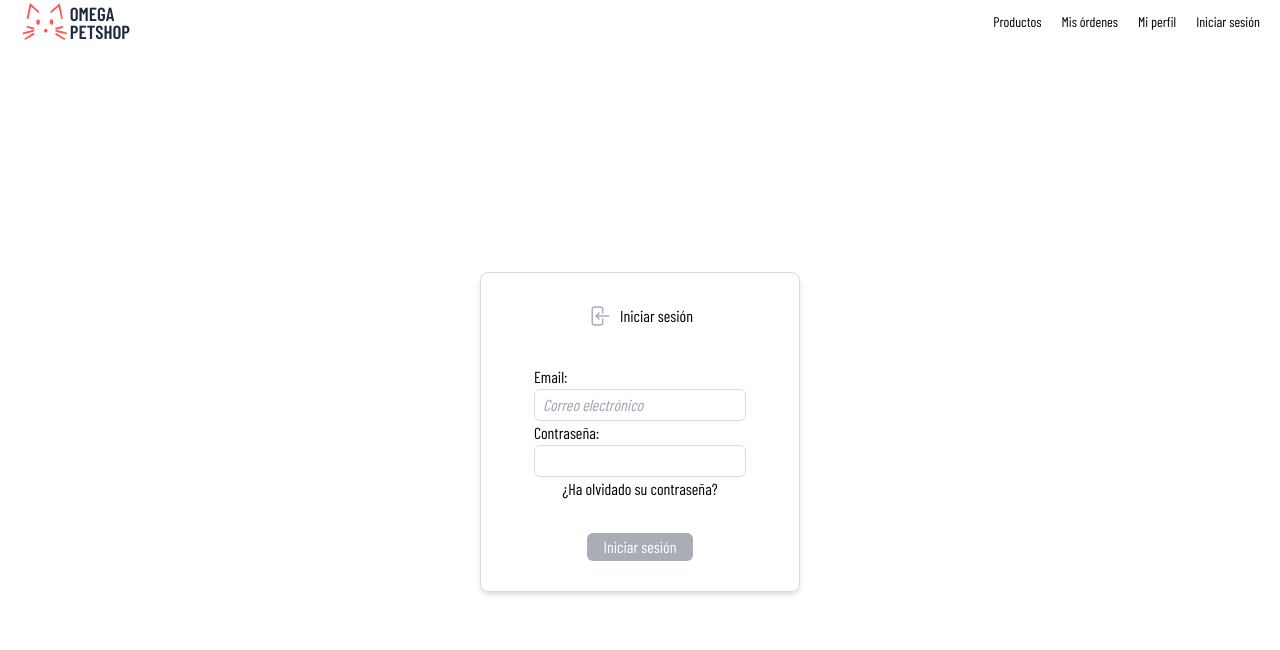
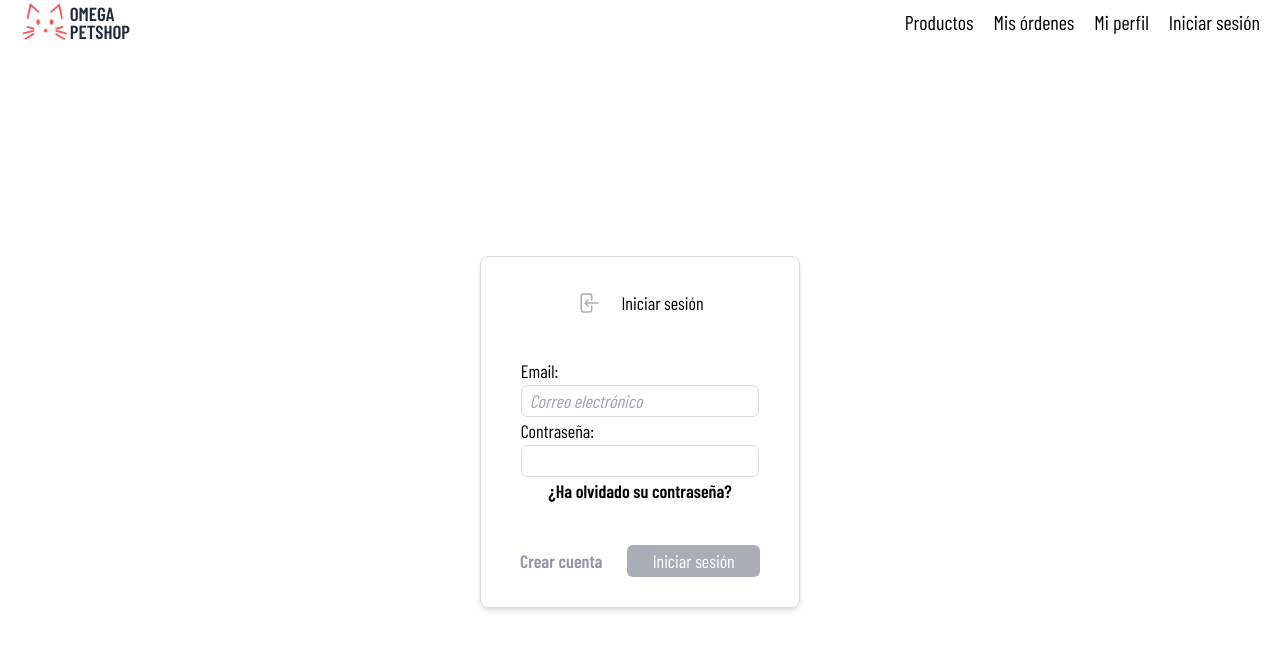
Before and after one commit to nano0018/petshop-react-node, a React (Vite) app in the folder frontend/: page /login in a window 1280 px wide. Shown: the top 650 px of the page. Built offline with nearby package versions, Linux system fonts and the light colour scheme; a web font is replaced by a local one.

Commit message:
:construction: Frontend -> Added sign-up, and forgotten password pages and some visual updates for login page

```diff
--- a/frontend/jsconfig.json
+++ b/frontend/jsconfig.json
@@ -52,6 +52,12 @@
       ],
       "@Test/*": [
         "src/pages/Test/*"
+      ],
+      "@CreateAccount/*": [
+        "src/pages/CreateAccount/*"
+      ],
+      "@ForgotPassword/*": [
+        "src/pages/ForgotPassword/*"
       ]
     }
   }
--- a/frontend/src/components/Navbar/index.jsx
+++ b/frontend/src/components/Navbar/index.jsx
@@ -4,7 +4,7 @@ function Navbar() {
   return (
     <nav className="font-display top-0 flex justify-between items-center fixed z-10 w-full py-3 px-5 text-sm font-light bg-white h-11">
       <Logo className="w-28 h-auto" />
-      <ul className="flex items-center gap-5">
+      <ul className="flex items-center gap-5 text-xl">
         <li>
           <NavLink to="/">Productos</NavLink>
         </li>
--- /dev/null
+++ b/frontend/src/pages/CreateAccount/index.jsx
@@ -0,0 +1,74 @@
+import { UserPlusIcon } from "@heroicons/react/24/solid";
+import { useCallback } from "react";
+import { NavLink } from "react-router-dom";
+
+function CreateAccount() {
+  const onClick = useCallback((e) => {
+    e.preventDefault();
+  });
+  return (
+    <div className="grid grid-cols-1 place-items-center w-full h-[calc(100vh-4rem)] text-lg">
+      <form className="flex flex-col justify-around items-center h-[26rem] w-80 py-3 border border-border_light_gray rounded-lg shadow-md ">
+        <legend className="flex flex-row justify-between items-center w-2/5">
+          <UserPlusIcon className="h-6 w-6 text-light_gray" />
+          <span>Crear cuenta</span>
+        </legend>
+        <p className="text-left text-sm text-salmon">*Todos los campos son obligatorios</p>
+        <div className="flex flex-col items-center w-full h-2/3">
+          <p className="flex flex-col justify-between w-3/4">
+            <input
+              className="border border-border_light_gray rounded-md h-8 px-2 mb-1 placeholder:italic focus:border-salmon focus:outline-none"
+              type="name"
+              name="name"
+              id="name"
+              placeholder="Nombre"
+              required
+            />
+          </p>
+          <p className="flex flex-col justify-between w-3/4">
+            <input
+              className="border border-border_light_gray rounded-md h-8 px-2 placeholder:italic focus:border-salmon focus:outline-none"
+              type="lastName"
+              name="lastName"
+              id="lastName"
+              placeholder="Apellido"
+              required
+            />
+          </p>
+          <p className="flex flex-col justify-between w-3/4">
+            <label htmlFor="email">Email:</label>
+            <input
+              className="border border-border_light_gray rounded-md h-8 px-2 placeholder:italic focus:border-salmon focus:outline-none"
+              type="email"
+              name="email"
+              id="email"
+              placeholder="Correo electrónico"
+            />
+          </p>
+          <p className="flex flex-col justify-between w-3/4">
+            <label htmlFor="password">Contraseña:</label>
+            <input
+              className="border border-border_light_gray rounded-md h-8 px-2 placeholder:italic focus:border-salmon focus:outline-none"
+              type="password"
+              name="password"
+              id="password"
+            />
+          </p>
+          <div className="flex flex-row justify-around items-center w-5/6 mt-4 p-0">
+            <button
+              className="rounded-md w-3/4 h-8 bg-light_gray text-white transition delay-50 ease-in hover:bg-black_blue"
+              onClick={onClick}
+            >
+              Crear cuenta
+            </button>
+          </div>
+          <NavLink to="/login" className="font-bold text-gray transition delay-50 ease-in hover:text-black_blue">
+            Iniciar sesión
+          </NavLink>
+        </div>
+      </form>
+    </div>
+  );
+}
+
+export default CreateAccount;
--- /dev/null
+++ b/frontend/src/pages/ForgotPassword/index.jsx
@@ -0,0 +1,50 @@
+import { LockClosedIcon } from "@heroicons/react/24/solid";
+import { useCallback } from "react";
+import { NavLink } from "react-router-dom";
+
+function ForgotPassword() {
+  const onClick = useCallback((e) => {
+    e.preventDefault();
+  });
+  return (
+    <div className="grid grid-cols-1 place-items-center w-full h-[calc(100vh-4rem)] text-lg">
+      <form className="flex flex-col justify-around items-center h-[18rem] w-80 py-3 border border-border_light_gray rounded-lg shadow-md ">
+        <legend className="flex flex-row justify-between items-center w-3/5">
+          <LockClosedIcon className="h-6 w-6 text-light_gray" />
+          <span>Recuperar contraseña</span>
+        </legend>
+        <p className="text-justify text-sm text-gray w-full px-10">
+          Ingresa tu dirección de correo electrónico de recuperación
+        </p>
+        <div className="flex flex-col items-center w-full h-2/3">
+          <p className="flex flex-col justify-between w-3/4">
+            <label htmlFor="email">Email:</label>
+            <input
+              className="border border-border_light_gray rounded-md h-8 px-2 placeholder:italic focus:border-salmon focus:outline-none"
+              type="email"
+              name="email"
+              id="email"
+              placeholder="Correo electrónico"
+            />
+          </p>
+          <div className="flex flex-row justify-around items-center w-5/6 mt-12 mb-2 px-2">
+            <button
+              className="rounded-md w-full h-8 bg-light_gray text-white transition delay-50 ease-in hover:bg-black_blue"
+              onClick={onClick}
+            >
+              Recuperar contraseña
+            </button>
+          </div>
+          <NavLink
+            to="/login"
+            className="font-bold text-gray transition delay-50 ease-in hover:text-black_blue"
+          >
+            Iniciar sesión
+          </NavLink>
+        </div>
+      </form>
+    </div>
+  );
+}
+
+export default ForgotPassword;
--- a/frontend/src/pages/SignIn/index.jsx
+++ b/frontend/src/pages/SignIn/index.jsx
@@ -1,44 +1,52 @@
 import { ArrowLeftOnRectangleIcon } from "@heroicons/react/24/solid";
 import { useCallback } from "react";
+import { NavLink } from "react-router-dom";
 
 function SignIn() {
   const onClick = useCallback((e) => {
     e.preventDefault();
   });
   return (
-    <div className="grid grid-cols-1 place-items-center w-full h-[calc(100vh-4rem)]">
-      <form className="flex flex-col justify-around items-center h-[20rem] w-80 py-3 border border-border_light_gray rounded-lg shadow-md ">
-        <legend className="flex flex-row justify-between items-center w-1/3">
+    <div className="grid grid-cols-1 place-items-center w-full h-[calc(100vh-4rem)] text-lg">
+      <form className="flex flex-col justify-around items-center h-[22rem] w-80 py-3 border border-border_light_gray rounded-lg shadow-md ">
+        <legend className="flex flex-row justify-between items-center w-2/5">
           <ArrowLeftOnRectangleIcon className="h-6 w-6 text-light_gray" />
           <span>Iniciar sesión</span>
         </legend>
         <div className="flex flex-col items-center w-full h-2/3">
-          <p className="flex flex-col justify-between w-2/3">
+          <p className="flex flex-col justify-between w-3/4">
             <label htmlFor="email">Email:</label>
             <input
-              className="border border-border_light_gray rounded-md h-8 px-2 placeholder:italic"
+              className="border border-border_light_gray rounded-md h-8 px-2 placeholder:italic focus:border-salmon focus:outline-none"
               type="email"
               name="email"
               id="email"
               placeholder="Correo electrónico"
             />
           </p>
-          <p className="flex flex-col justify-between w-2/3">
+          <p className="flex flex-col justify-between w-3/4">
             <label htmlFor="password">Contraseña:</label>
             <input
-              className="border border-border_light_gray rounded-md h-8 px-2 placeholder:italic"
+              className="border border-border_light_gray rounded-md h-8 px-2 placeholder:italic focus:border-salmon focus:outline-none"
               type="password"
               name="password"
               id="password"
             />
           </p>
-          <a href="/">¿Ha olvidado su contraseña?</a>
-          <button
-            className="rounded-md w-1/3 h-8 bg-light_gray text-white transition delay-50 ease-in hover:bg-black_blue mt-8"
-            onClick={onClick}
-          >
-            Iniciar sesión
-          </button>
+          <NavLink to="/forgot-password" className="font-bold">
+            ¿Ha olvidado su contraseña?
+          </NavLink>
+          <div className="flex flex-row justify-around items-center w-5/6 mt-10 p-0">
+            <NavLink to="/sign-up" className="font-bold text-gray transition delay-50 ease-in hover:text-black_blue">
+              Crear cuenta
+            </NavLink>
+            <button
+              className="rounded-md w-2/4 h-8 bg-light_gray text-white transition delay-50 ease-in hover:bg-black_blue"
+              onClick={onClick}
+            >
+              Iniciar sesión
+            </button>
+          </div>
         </div>
       </form>
     </div>
--- a/frontend/src/utils/AppRoutes.jsx
+++ b/frontend/src/utils/AppRoutes.jsx
@@ -1,4 +1,6 @@
 import NotFound from "@pages/404";
+import CreateAccount from "@pages/CreateAccount";
+import ForgotPassword from "@pages/ForgotPassword";
 import Home from "@pages/Home";
 import MyAccount from "@pages/MyAccount";
 import MyOrders from "@pages/MyOrders";
@@ -11,6 +13,8 @@ const AppRoutes = () => {
     { path: "/my-orders", element: <MyOrders /> },
     { path: "/my-account", element: <MyAccount /> },
     { path: "/login", element: <SignIn /> },
+    { path: "/sign-up", element: <CreateAccount /> },
+    { path: "/forgot-password", element: <ForgotPassword /> },
     { path: "/test", element: <Test /> },
     { path: "/*", element: <NotFound /> },
   ]);
```
